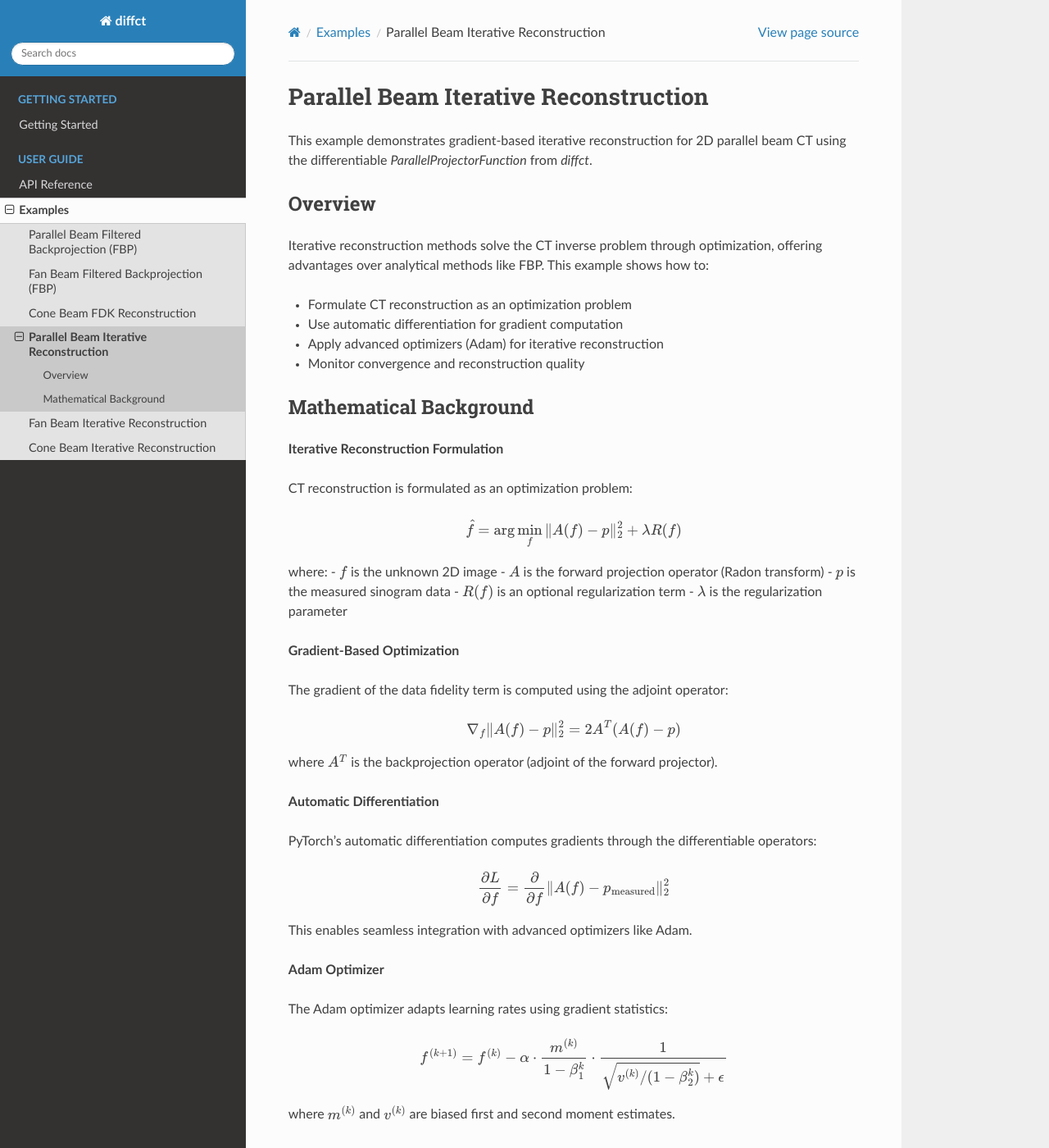
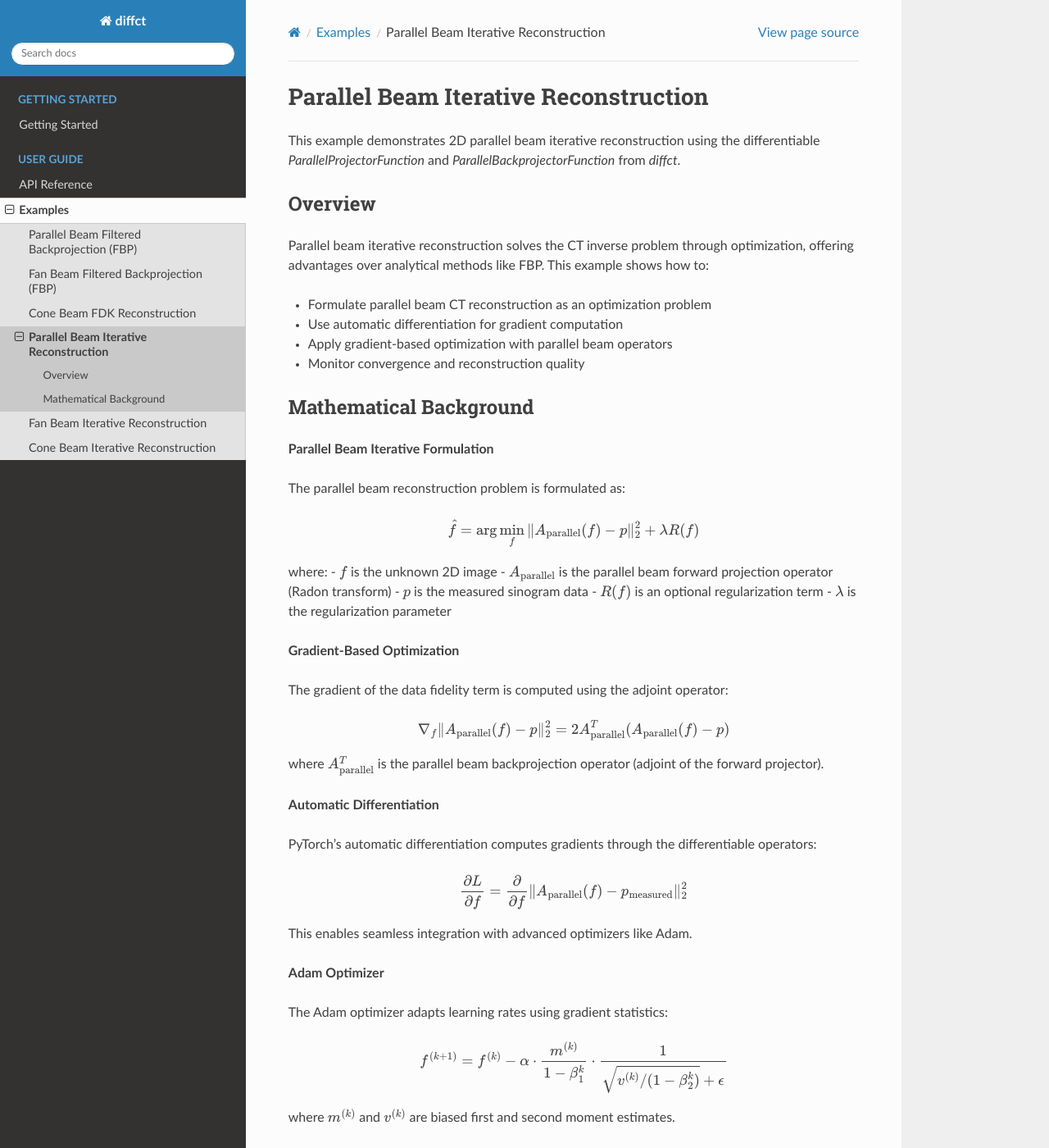
Before and after one commit to sypsyp97/diffct, a Sphinx documentation site: the page built from docs/source/iterative_reco_parallel_example.rst, in a window 1280 px wide and 1400 px high. Shown: the whole window at 82% size. Built offline with Sphinx 7.4.7 and the Read the Docs theme 3.1.0, drawn with Linux system fonts in a browser that asks for light colours; some of the changed text lies outside the part shown.

Commit message:
Update documentation for fan and cone beam examples to clarify geometry parameters and iterative reconstruction processes

```diff
--- a/docs/source/fbp_fan_example.rst
+++ b/docs/source/fbp_fan_example.rst
@@ -8,7 +8,7 @@
 
 Fan beam FBP extends parallel beam reconstruction to the more realistic fan beam geometry used in clinical CT scanners. This example shows how to:
 
-- Configure fan beam geometry parameters (source distance, detector distance)
+- Configure fan beam geometry parameters (SID, SDD)
 - Generate fan beam projections with proper weighting
 - Apply ramp filtering with cosine weighting correction
 - Perform fan beam backprojection reconstruction
--- a/docs/source/fdk_cone_example.rst
+++ b/docs/source/fdk_cone_example.rst
@@ -20,8 +20,8 @@
 
 Cone beam CT extends fan beam to 3D using a point X-ray source and 2D detector array. Key parameters:
 
-- **Source distance** :math:`D_s`: Distance from rotation center to X-ray source
-- **Detector distance** :math:`D_d`: Distance from rotation center to detector plane
+- **SDD** :math:`D_s`: Source-to-Detector Distance (distance from X-ray source to detector plane)
+- **SID** :math:`D_{sid}`: Source-to-Isocenter Distance (distance from X-ray source to rotation center)
 - **Detector coordinates** :math:`(u, v)`: Horizontal and vertical detector positions
 - **Cone angles** :math:`(\alpha, \beta)`: Horizontal and vertical beam divergence
 
--- a/docs/source/iterative_reco_parallel_example.rst
+++ b/docs/source/iterative_reco_parallel_example.rst
@@ -1,31 +1,31 @@
 Parallel Beam Iterative Reconstruction
 =====================================
 
-This example demonstrates gradient-based iterative reconstruction for 2D parallel beam CT using the differentiable `ParallelProjectorFunction` from `diffct`.
+This example demonstrates 2D parallel beam iterative reconstruction using the differentiable `ParallelProjectorFunction` and `ParallelBackprojectorFunction` from `diffct`.
 
 Overview
 --------
 
-Iterative reconstruction methods solve the CT inverse problem through optimization, offering advantages over analytical methods like FBP. This example shows how to:
+Parallel beam iterative reconstruction solves the CT inverse problem through optimization, offering advantages over analytical methods like FBP. This example shows how to:
 
-- Formulate CT reconstruction as an optimization problem
+- Formulate parallel beam CT reconstruction as an optimization problem
 - Use automatic differentiation for gradient computation
-- Apply advanced optimizers (Adam) for iterative reconstruction
+- Apply gradient-based optimization with parallel beam operators
 - Monitor convergence and reconstruction quality
 
 Mathematical Background
 -----------------------
 
-**Iterative Reconstruction Formulation**
+**Parallel Beam Iterative Formulation**
 
-CT reconstruction is formulated as an optimization problem:
+The parallel beam reconstruction problem is formulated as:
 
 .. math::
-   \hat{f} = \arg\min_f \|A(f) - p\|_2^2 + \lambda R(f)
+   \hat{f} = \arg\min_f \|A_{\text{parallel}}(f) - p\|_2^2 + \lambda R(f)
 
 where:
 - :math:`f` is the unknown 2D image
-- :math:`A` is the forward projection operator (Radon transform)
+- :math:`A_{\text{parallel}}` is the parallel beam forward projection operator (Radon transform)
 - :math:`p` is the measured sinogram data
 - :math:`R(f)` is an optional regularization term
 - :math:`\lambda` is the regularization parameter
@@ -35,16 +35,16 @@
 The gradient of the data fidelity term is computed using the adjoint operator:
 
 .. math::
-   \nabla_f \|A(f) - p\|_2^2 = 2A^T(A(f) - p)
+   \nabla_f \|A_{\text{parallel}}(f) - p\|_2^2 = 2A_{\text{parallel}}^T(A_{\text{parallel}}(f) - p)
 
-where :math:`A^T` is the backprojection operator (adjoint of the forward projector).
+where :math:`A_{\text{parallel}}^T` is the parallel beam backprojection operator (adjoint of the forward projector).
 
 **Automatic Differentiation**
 
 PyTorch's automatic differentiation computes gradients through the differentiable operators:
 
 .. math::
-   \frac{\partial L}{\partial f} = \frac{\partial}{\partial f} \|A(f) - p_{\text{measured}}\|_2^2
+   \frac{\partial L}{\partial f} = \frac{\partial}{\partial f} \|A_{\text{parallel}}(f) - p_{\text{measured}}\|_2^2
 
 This enables seamless integration with advanced optimizers like Adam.
 
```
Also changed, not shown: other parts of docs/source/fbp_fan_example.rst (+2 -2 lines), other parts of docs/source/iterative_reco_parallel_example.rst (+1 -1 lines), docs/source/fbp_parallel_example.rst (+4 -3 lines), docs/source/iterative_reco_cone_example.rst (+18 -8 lines), docs/source/iterative_reco_fan_example.rst (+3 -12 lines).
